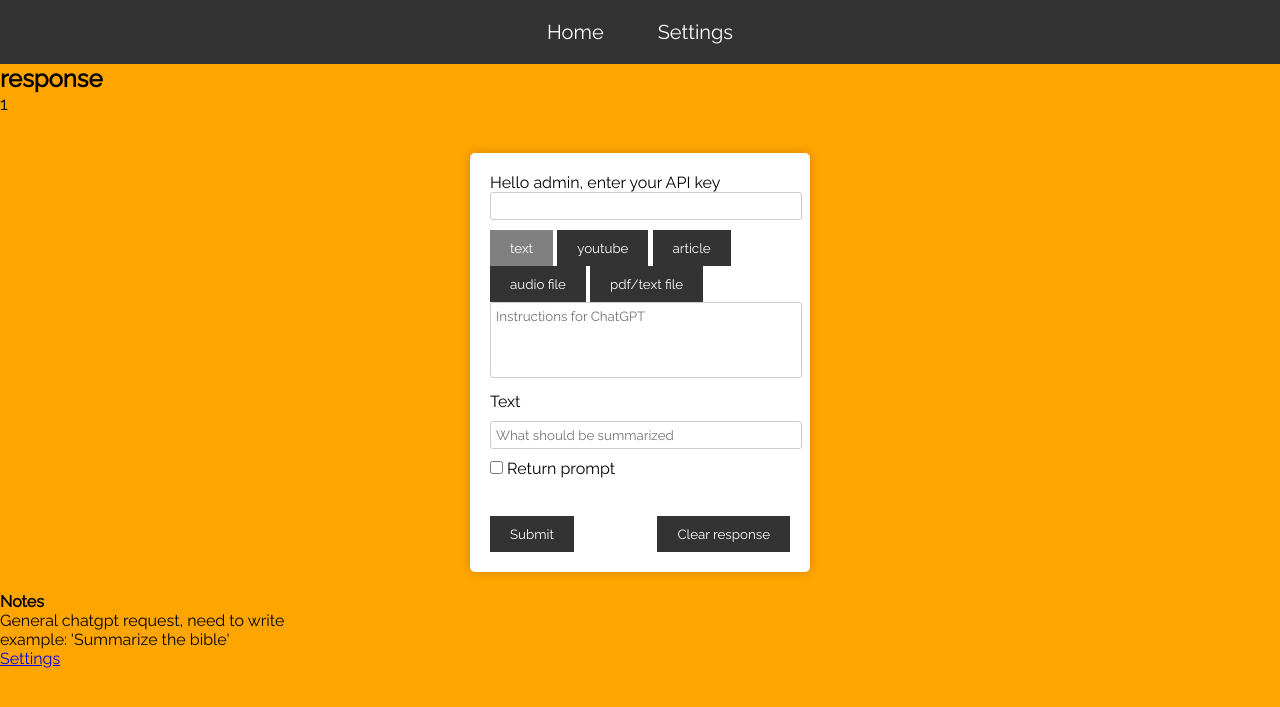
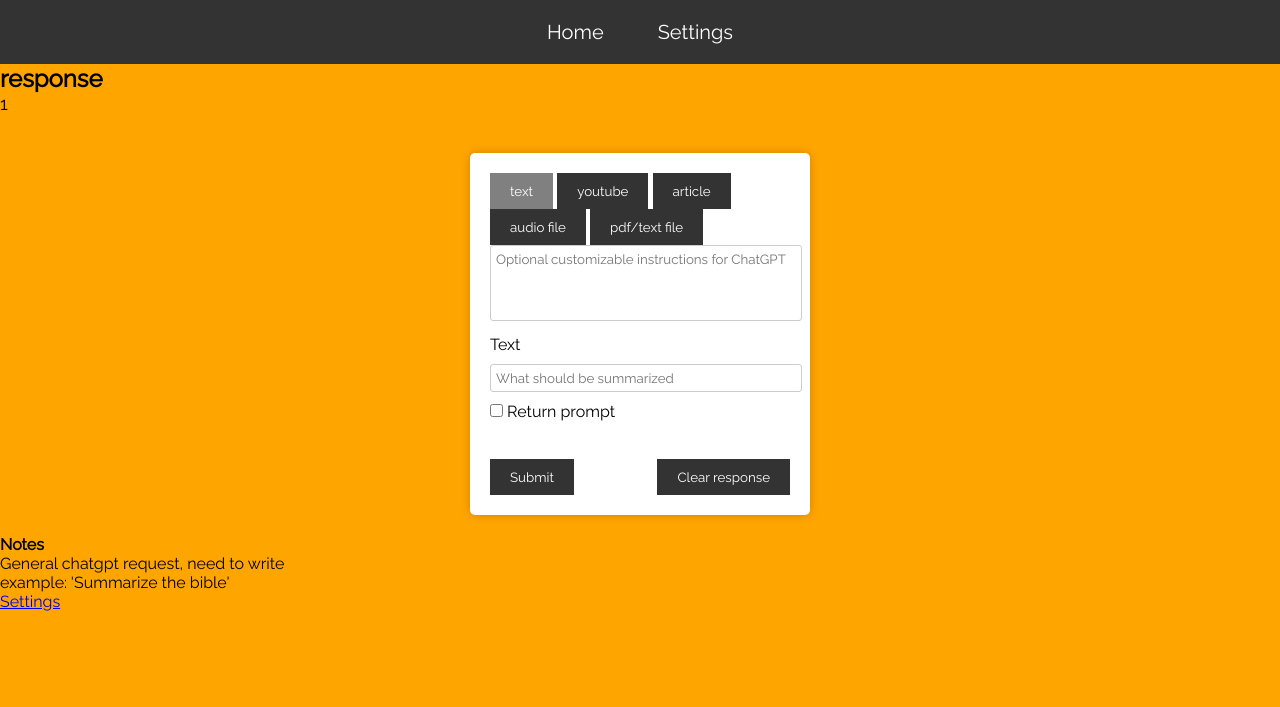
Before and after one commit to ethan-btst/cmpt276, a Flask app: page /chat in a window 1280 px wide. Shown: the top 707 px of the page. Run offline with Flask 3, Linux system fonts and the light colour scheme; the visitor is signed in with stand-in values (Sample User, id 1); some libraries are stand-ins or nearby versions.

Commit message:
Add error handling for invalid keys.

```diff
--- a/app.py
+++ b/app.py
@@ -276,7 +276,8 @@ def chat():
             instructions = request.form["chatbox"]
             user_in = request.form["user input"]
             session["type"] = request.form["type"]
-            api_key = request.form["api_key"]
+            # api_key = request.form["api_key"]
+            api_key = session['openai_key']
 
             session["current_response"] = text_request(
                 user_in,
--- a/chat_request.py
+++ b/chat_request.py
@@ -12,7 +12,7 @@ from PyPDF2 import PdfReader
 
 load_dotenv()
 
-openai.api_key = os.getenv("OPENAI_API_KEY")
+# openai.api_key = os.getenv("OPENAI_API_KEY")
 rapidapi_key = os.getenv("RAPIDAPI_KEY")
 
 AUDIO_FORMATS = ['flac', 'm4a', 'mp3', 'mp4', 'mpeg', 'mpga', 'oga', 'ogg', 'wav', 'webm']
@@ -41,7 +41,7 @@ def text_request(user_in,instructions,type,api_key,file,test_toggle):
 
     # Check the key
     if(not is_api_key_valid()):
-       return "Not a valid key"
+       return "Not a valid key. Head to settings to change your OpenAI Key."
 
     if(instructions == ''):
         instructions = "Summarize this transcript in 200 words: "
--- a/templates/chat.html
+++ b/templates/chat.html
@@ -29,19 +29,6 @@
       </ul>
     </div>
 
-    <!--
-    <nav class="NBar">
-        <div class="NBarDiv">
-            <div class="TxTOnBar"><a>Project Name </a> </div>
-            <u1>
-                <li><a href="#">Text</a></li>
-                <li><a href="#">Youtube Video</a></li>
-                <li><a href="#">Audio</a></li>
-                <li><a href="#">Other</a></li>
-            </u1>
-        </div>
-    </nav>
--->
     <!-- Little Background design-->
 
     <!-- Login stuff -->
@@ -60,8 +47,8 @@
 
     <!-- Way to interact with chat gpt -->
     <form action="/chat" method="post" enctype=multipart/form-data>
-        Hello {{userResponse}}, enter your API key
-        <input type="text" name="api_key" /><br />
+        <!-- Hello {{userResponse}}, enter your API key
+        <input type="text" name="api_key" /><br /> -->
 
         <!-- Button generation to select type -->
         <div>
@@ -71,7 +58,7 @@
             <input hidden type="text" id="type" name="type" value={{ type }}>
         </div>
 
-          <textarea rows="4" cols="50" name="chatbox" placeholder="Instructions for ChatGPT"></textarea>
+          <textarea rows="4" cols="50" name="chatbox" placeholder="Optional customizable instructions for ChatGPT"></textarea>
           <label for="user input" id="input label">Text</label>
 
           {% if type in file_buttons %}
```
